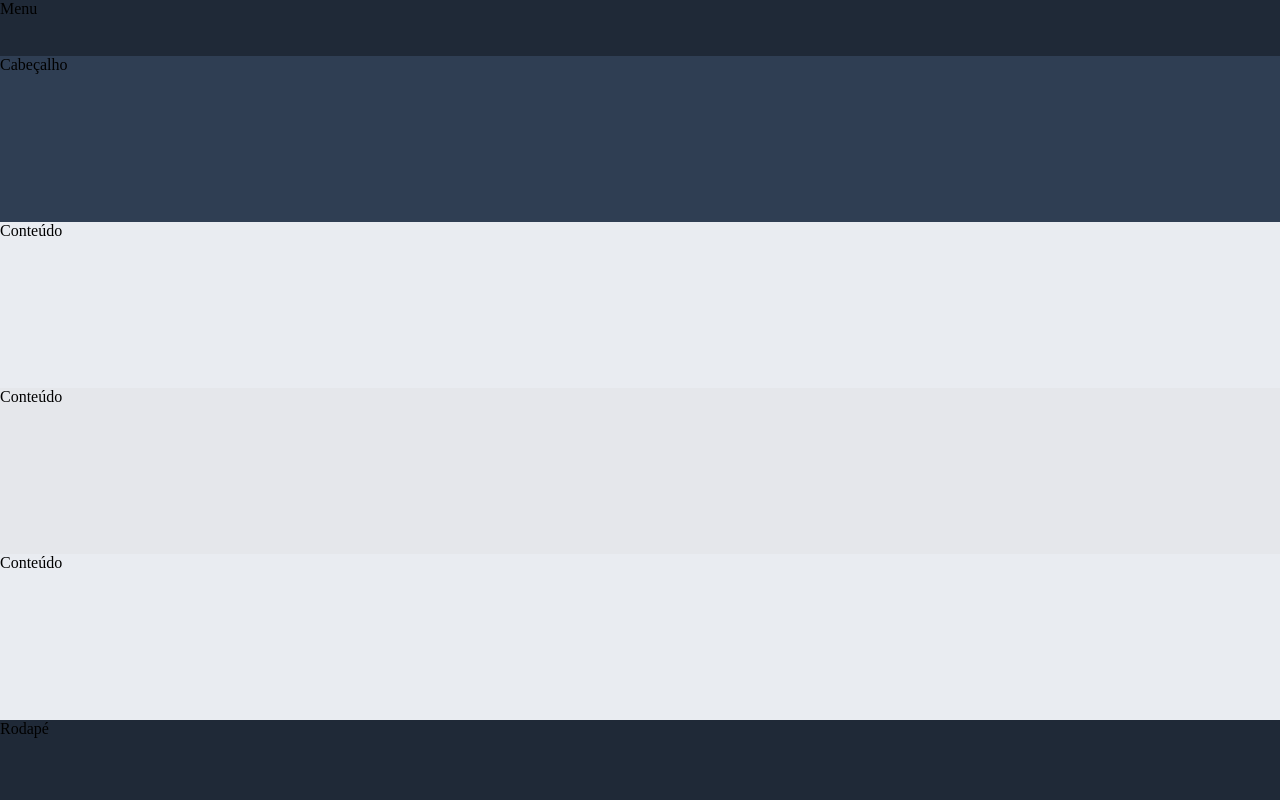
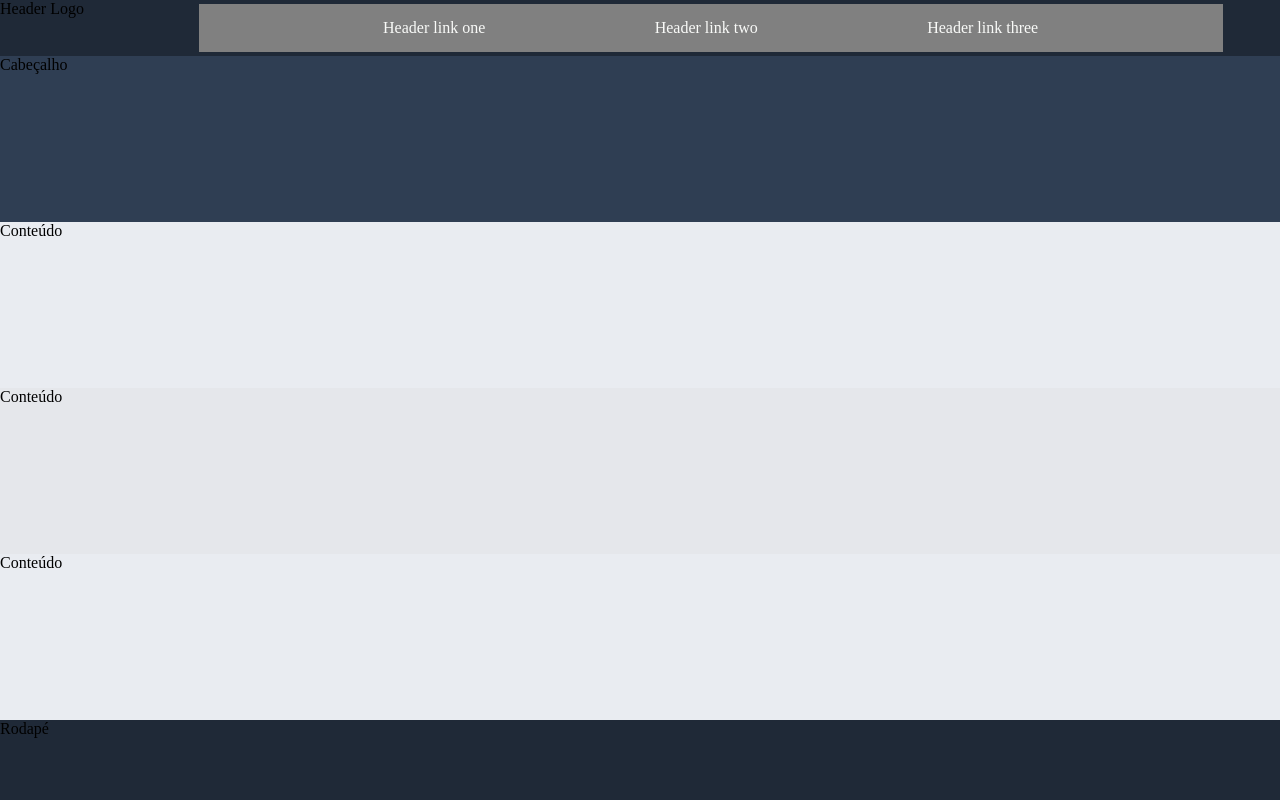
Before and after one commit to Josinaldo-Jr/odin-landing-page, a plain HTML site: page index.html in a window 1280 px wide. Drawn offline with Linux system fonts and the light colour scheme.

Commit message:
Create menu items and add some styling to them

```diff
--- a/index.html
+++ b/index.html
@@ -1,5 +1,6 @@
 <!DOCTYPE html>
 <html lang="pt-br">
+
 <head>
     <meta charset="UTF-8">
     <meta http-equiv="X-UA-Compatible" content="IE=edge">
@@ -7,9 +8,23 @@
     <title>Odin-Landing Page</title>
     <link rel="stylesheet" href="./style.css">
 </head>
+
 <body>
     <main>
-        <nav>Menu</nav>
+        <nav>
+            <div class="logo">Header Logo</div>
+            <ul class="menu">
+                <li class="menu-link">
+                    <a href="#">Header link one</a>
+                </li>
+                <li class="menu-link">
+                    <a href="#">Header link two</a>
+                </li>
+                <li class="menu-link">
+                    <a href="#">Header link three</a>
+                </li>
+            </ul>
+        </nav>
         <header>Cabeçalho</header>
         <section class="one">Conteúdo</section>
         <section class="two">Conteúdo</section>
@@ -17,4 +32,5 @@
         <footer>Rodapé</footer>
     </main>
 </body>
+
 </html>
--- a/style.css
+++ b/style.css
@@ -22,6 +22,28 @@ nav {
     width: 100%;
     height: 7vh;
     background: #1f2937;
+    display: flex;
+
+}
+
+.menu {
+    background: gray;
+    width: 80%;
+    margin: auto;
+    padding: 15px;
+    list-style: none;
+    display: flex;
+    justify-content: space-evenly;
+    color: #f9faf8;
+}
+
+.logo {
+    margin-right: auto;
+}
+
+a {
+    color: #f9faf8;
+    text-decoration: none;
 }
 
 header {
```
